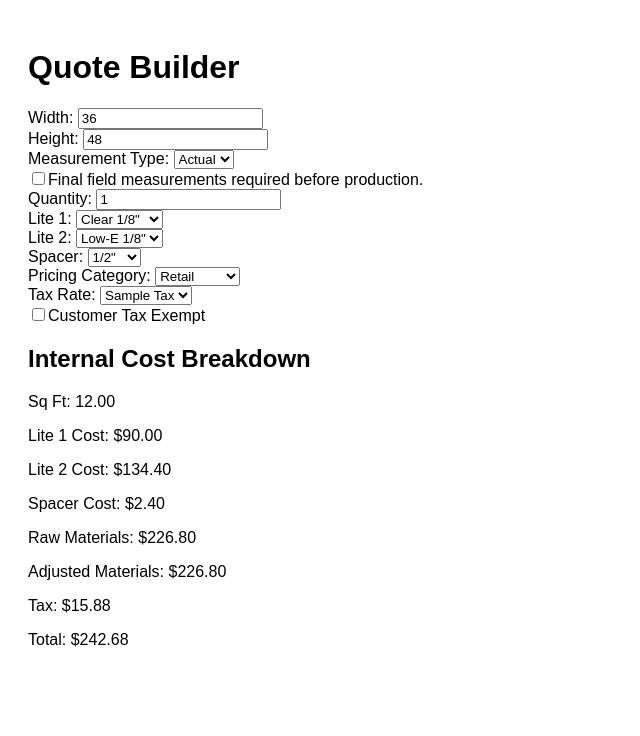
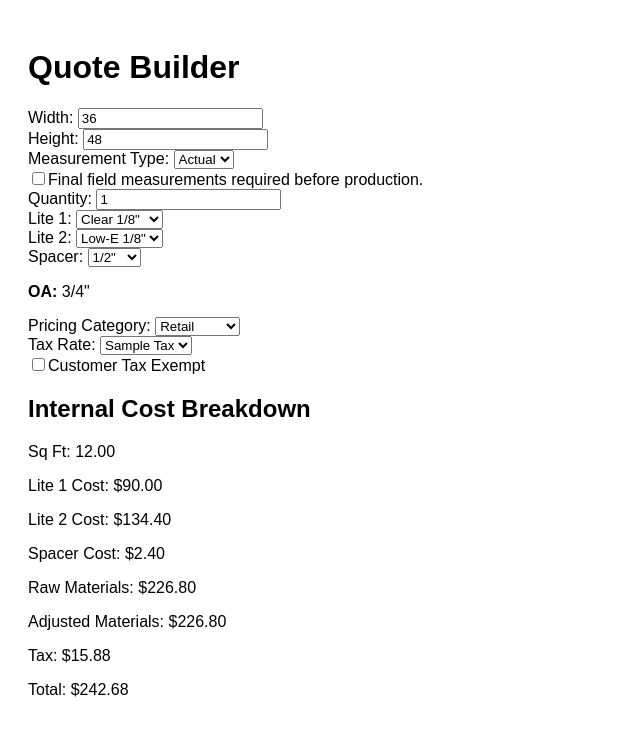
Before and after one commit to fastglassmirrorsandmore/fast-glass-app, a Next.js app: page /quote/new in a window 1280 px wide. Shown: the top 736 px of the page, without its empty margins (0-640 px from the left). Built offline with nearby package versions, Linux system fonts and the light colour scheme.

Commit message:
Add OA calculation and measurement workflow improvements
Added OA calculation, block measurement behavior, and final measurements checkbox. Cleaned up display logic.

```diff
--- a/src/app/quote/new/page.tsx
+++ b/src/app/quote/new/page.tsx
@@ -51,6 +51,24 @@ export default function NewQuotePage() {
   const lite1 = getById(GLASS_PRODUCTS, lite1Id);
   const lite2 = getById(GLASS_PRODUCTS, lite2Id);
   const spacer = getById(SPACERS, spacerId);
+
+function formatThickness(value: number): string {
+  const fractions: Record<string, string> = {
+    "0.125": '1/8"',
+    "0.25": '1/4"',
+    "0.375": '3/8"',
+    "0.5": '1/2"',
+    "0.625": '5/8"',
+    "0.75": '3/4"',
+    "0.875": '7/8"',
+    "1": '1"',
+  };
+
+  const rounded = Number(value.toFixed(3)).toString();
+  return fractions[rounded] ?? `${value}"`;
+}
+
+  const overallThickness = lite1.thickness + spacer.thickness + lite2.thickness;
 
   const totals = useMemo(() => {
     const parsedWidth = parseFractionalInches(width);
@@ -182,7 +200,9 @@ return (
           ))}
         </select>
       </div>
-
+<p>
+  <strong>OA:</strong> {formatThickness(overallThickness)}
+</p>
       <div>
         <label>Pricing Category: </label>
         <select value={pricingCategoryId} onChange={(e) => setPricingCategoryId(e.target.value)}>
```
